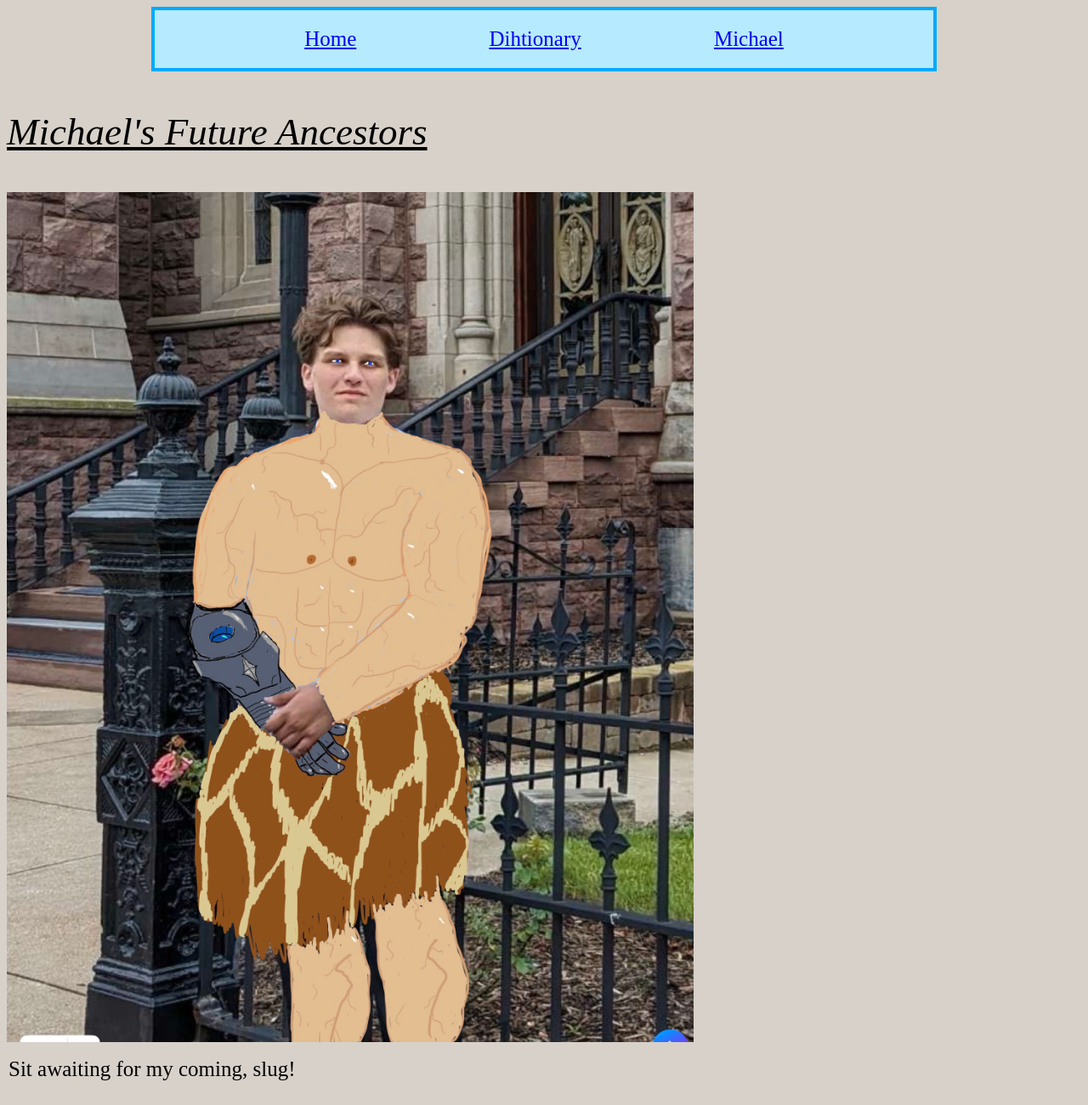
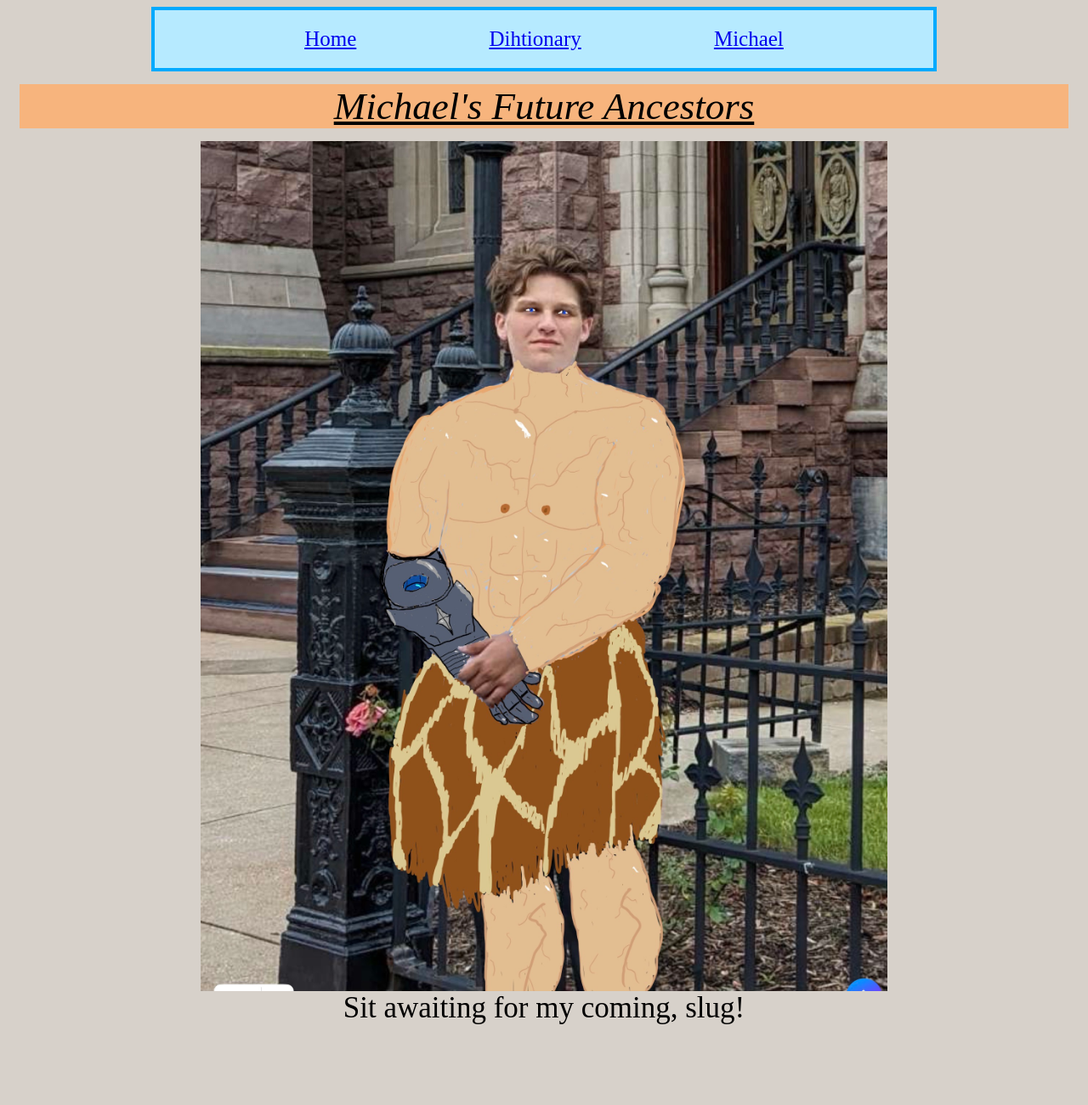
Before and after one commit to gboecker24/gboecker24-KentHackEnough2026, a plain HTML site: page Theme.html in a window 1280 px wide. Shown: the whole page at 85% size. After the commit the page ends 1214 px from the top, so only its background shows below. Drawn offline with Linux system fonts and the light colour scheme.

Commit message:
almostblewit but we locked in

```diff
--- a/Dihtionary.css
+++ b/Dihtionary.css
@@ -69,3 +69,33 @@ a:visited{
 body{
     background-color: rgb(215, 209, 202);
 }
+
+.lowah2{
+    text-align: center;
+    background-color: rgb(247, 180, 125);
+    padding: 0px;
+    margin:15px;
+    font-size:45px;
+    color: black;
+    font-style: italic;
+    text-decoration: underline;
+}
+
+.futuremichael{
+    text-align:center;
+    margin: 0px;
+    padding: 0px;
+    line-height: 0;
+}
+
+.futuremichael img{
+    display: block;
+    margin: 0 auto;
+}
+
+.ahhtext{
+    text-align:center;
+    font-size:35px;
+    margin: 0px;
+    padding: 0px;
+}
--- a/Theme.html
+++ b/Theme.html
@@ -12,9 +12,9 @@
         <a href="Garin.html">Dihtionary</a>
         <a href="Gavin.html">Michael</a>
     </nav>
-<p class="lowah">Michael's Future Ancestors </p>
-<p><img src="photos/ConquestingIT.JPG" alt="tuff" height="1000px"></p>
-<p class="text"> </br>Sit awaiting for my coming, slug!</p>
+<p class="lowah2">Michael's Future Ancestors </p>
+<p class="futuremichael"><img src="photos/ConquestingIT.JPG" alt="tuff" height="1000px"></p>
+<p class="ahhtext">Sit awaiting for my coming, slug!</p>
 
 
 
```
